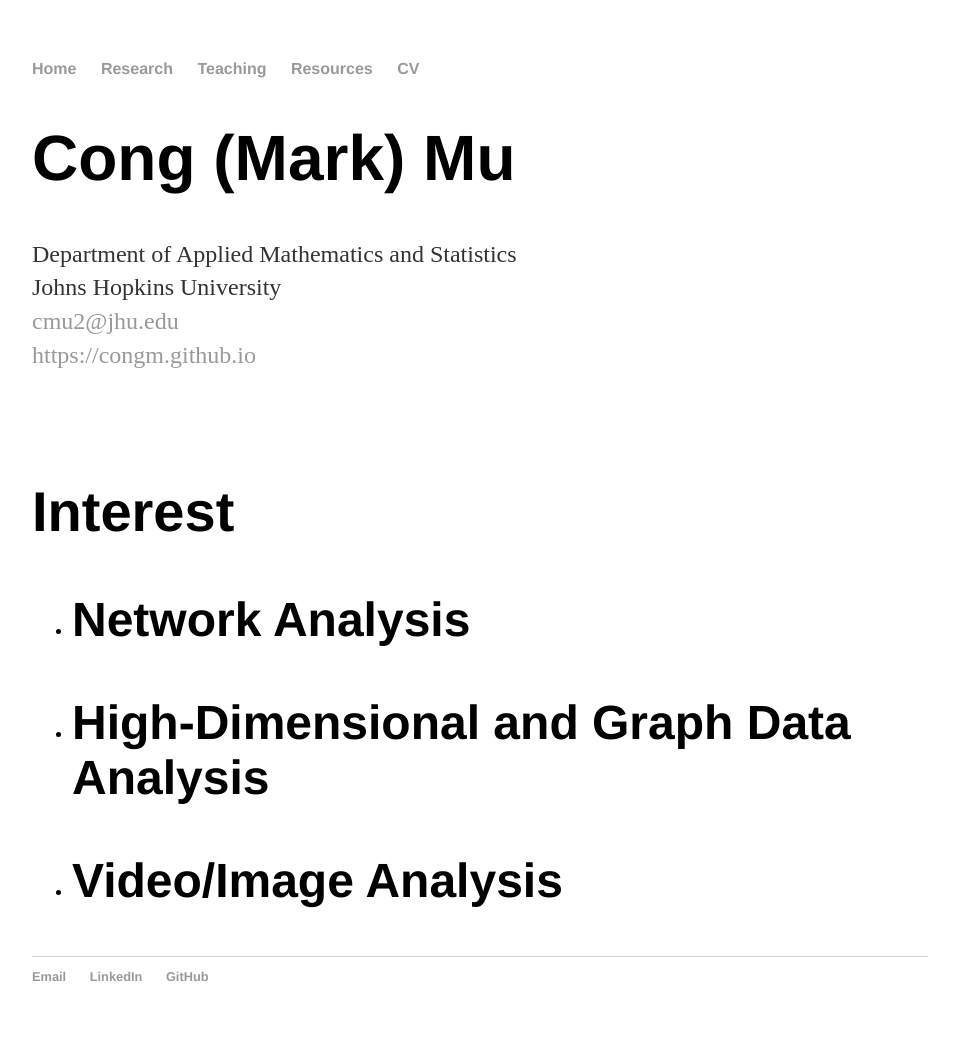
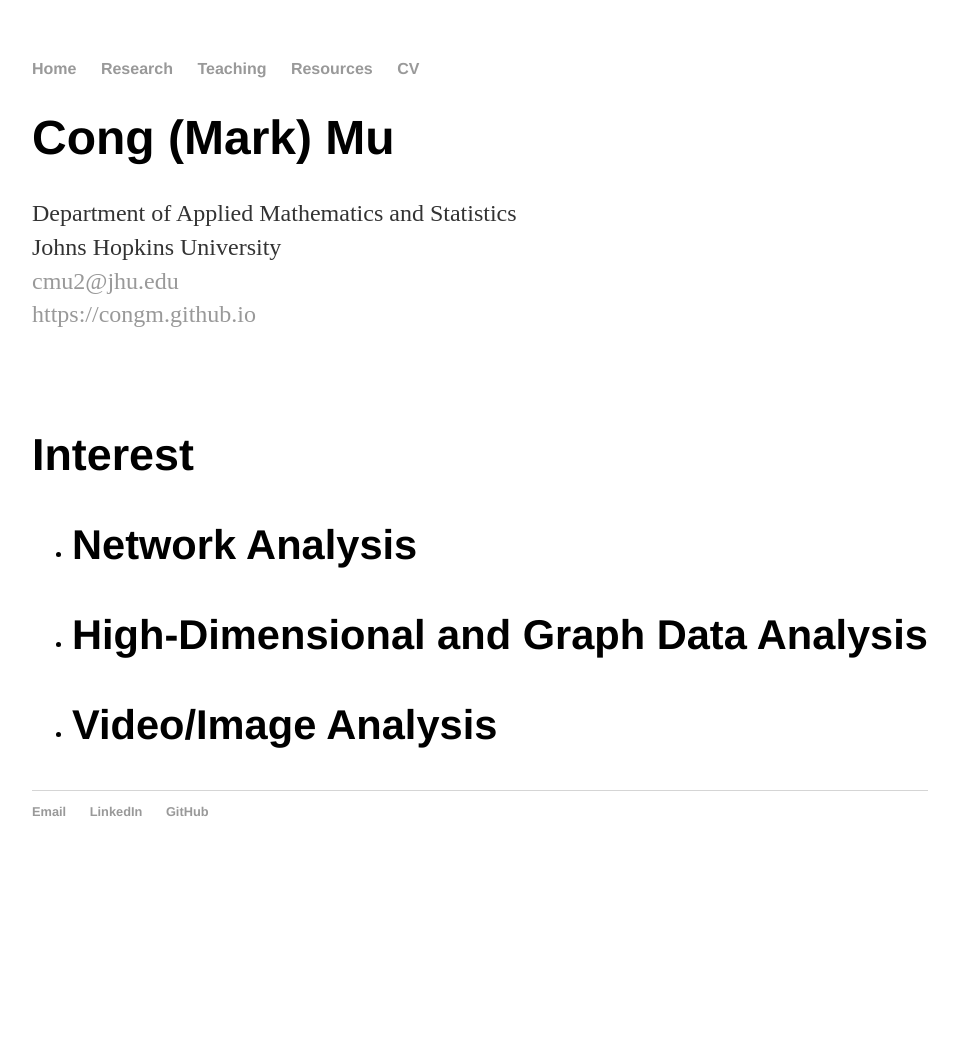
Before and after one commit to CongM/CongM.github.io, a Jekyll site: the page built from index.html, in a window 1280 px wide. Shown: the whole page, without its empty margins (160-1118 px from the left). Built offline with Jekyll 4.4.1, drawn with Linux system fonts in a browser that asks for light colours; after the commit the page ends 900 px from its top, so only the background shows below that.

Commit message:
Update main.css

```diff
--- a/css/main.css
+++ b/css/main.css
@@ -20,19 +20,19 @@ a:hover {
     text-decoration: underline;
 }
 h1 {
-    font-size: 4em;
+    font-size: 3em;
     font-family:'Helvetica', 'Arial', 'Sans-Serif';
 }
 h2 {
-    font-size: 3.5em;
+    font-size: 2.8em;
     font-family:'Helvetica', 'Arial', 'Sans-Serif';
 }
 h3 {
-    font-size: 3em;
+    font-size: 2.6em;
     font-family:'Helvetica', 'Arial', 'Sans-Serif';
 }
 h4 {
-    font-size: 2.5em;
+    font-size: 2.4em;
     font-family:'Helvetica', 'Arial', 'Sans-Serif';
 }
 p {
```
